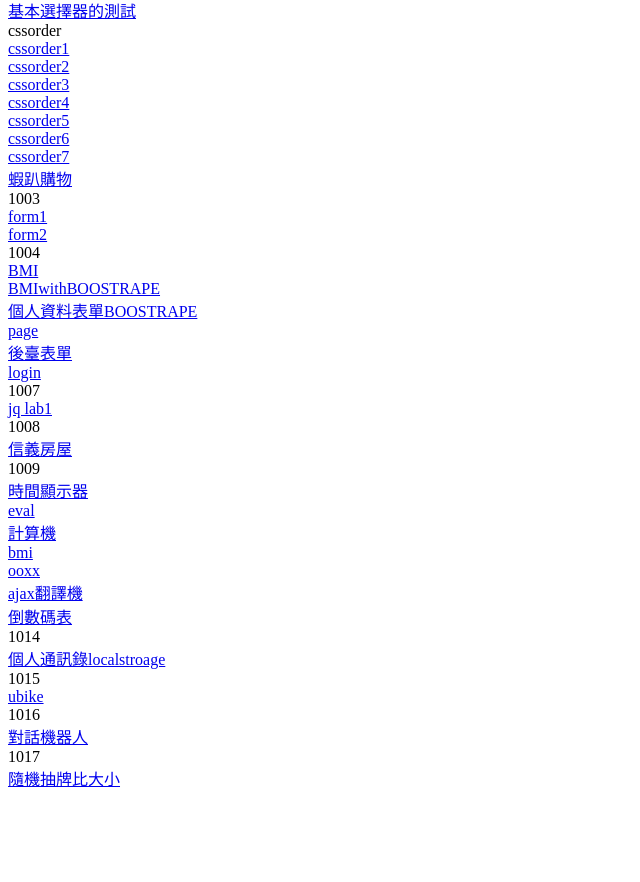
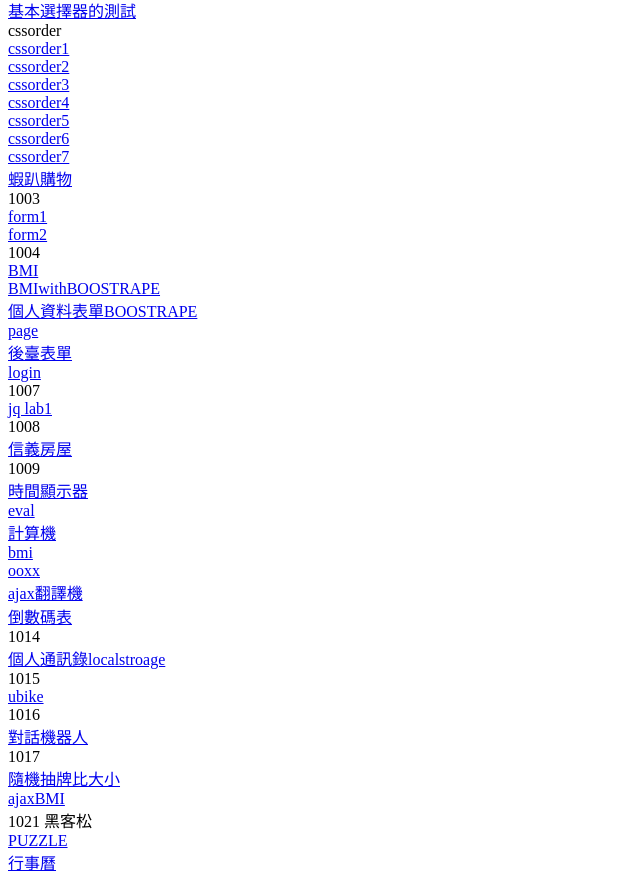
Before and after one commit to JNCG713/Web, a plain HTML site: page index.html in a window 1280 px wide. Shown: the part 274-1156 px from the top of the page, without its empty margins (0-640 px from the left). Before the commit the page ends 1072 px from the top, so only its background shows below. Drawn offline with Linux system fonts and the light colour scheme.

```diff
--- a/index.html
+++ b/index.html
@@ -59,6 +59,10 @@
     <a href="1016/ibot - Google Chrome 2019-10-16 17-56-29.mp4">對話機器人</a><br/>
     <dt>1017</dt>
     <a href="1017/cards.html">隨機抽牌比大小</a><br/>
+    <a href="1017/BMI/index2.html">ajaxBMI</a><br/>
+    <dt>1021 黑客松</dt>
+    <a href="1021/puzzzle.html">PUZZLE</a><br/>
+    <a href="1021/calendar.html">行事曆</a><br/>
 </body>
 </body>
 </html>
```
Also changed, not shown: 1004/page.html (+10 -0 lines).
